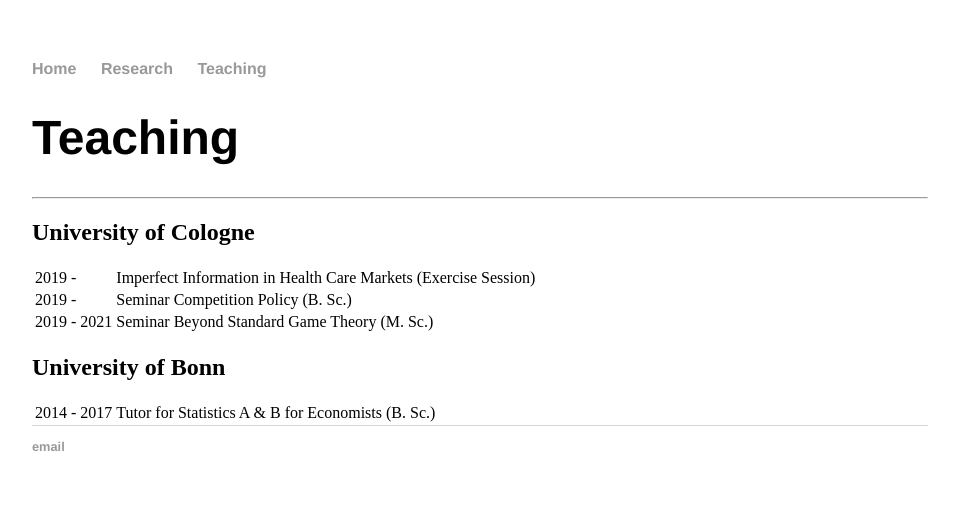
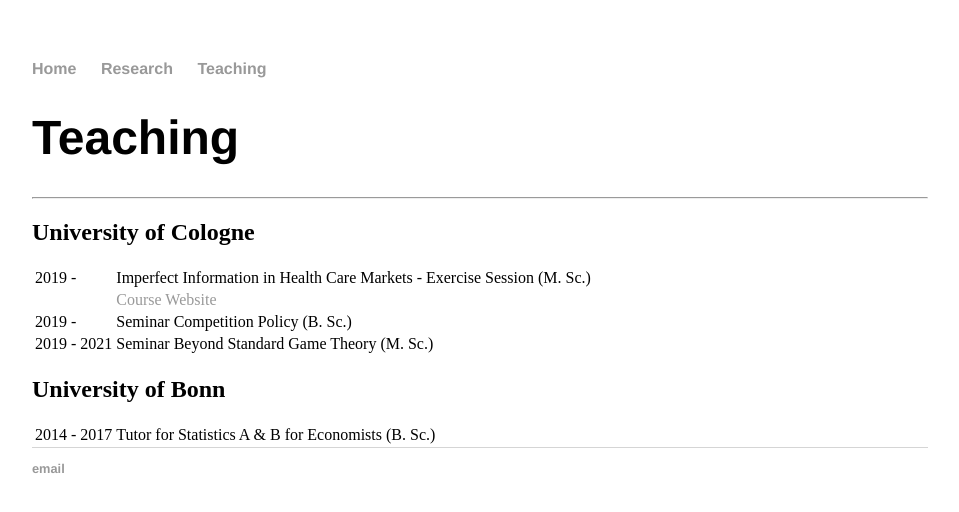
Before and after one commit to mariusgramb/mariusgramb.github.io, a Jekyll site: the page built from teaching.html, in a window 1280 px wide. Shown: the top 512 px of the page, without its empty margins (160-1119 px from the left). Built offline with Jekyll 4.4.1, drawn with Linux system fonts in a browser that asks for light colours.

Commit message:
Update teaching.html

```diff
--- a/teaching.html
+++ b/teaching.html
@@ -9,7 +9,11 @@
 			<table>
 				<tr>
 					<td>2019 - </td>
-					<td>Imperfect Information in Health Care Markets (Exercise Session) </td>
+					<td>Imperfect Information in Health Care Markets - Exercise Session (M. Sc.) </td>
+				</tr>
+				<tr>
+					<td></td>
+					<td> <a href="https://github.com/schottmueller/infohealthecon/blob/master/plan.org">Course Website</a></td>
 				</tr>
 				<tr>
 					<td>2019 - </td>
```
